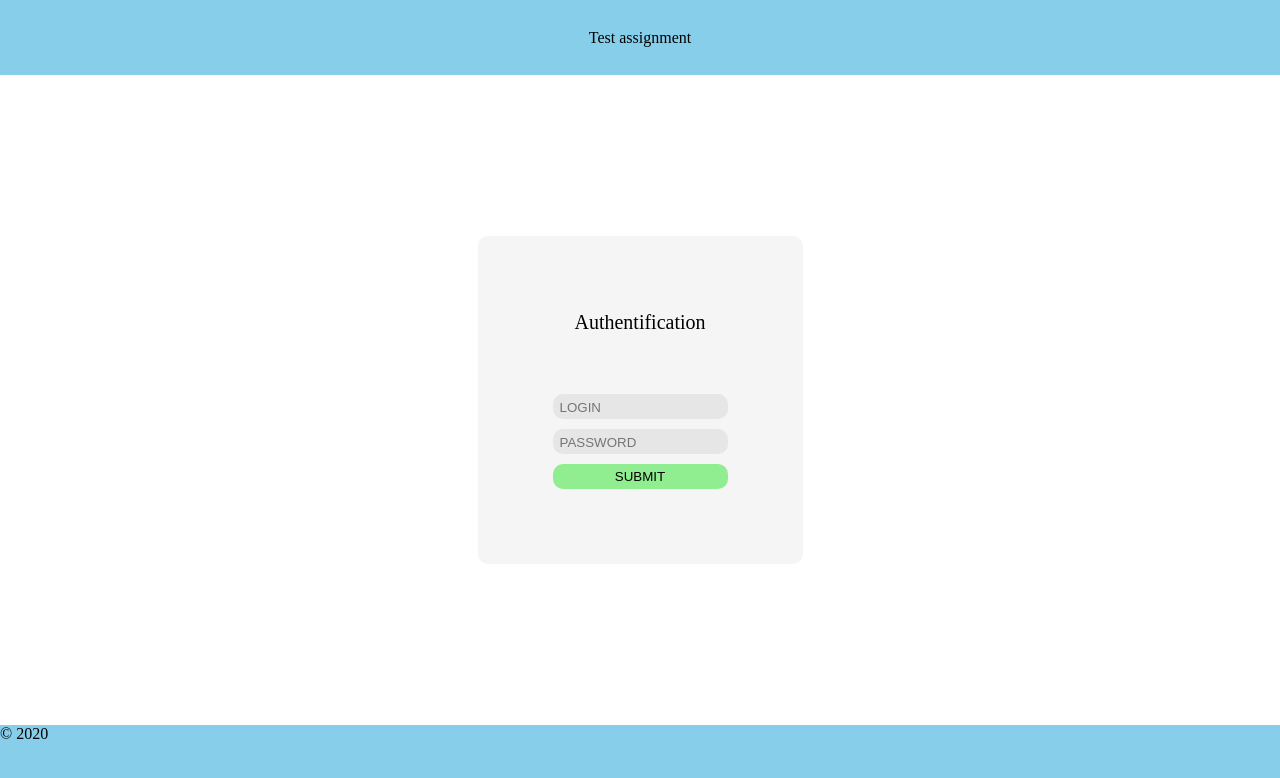
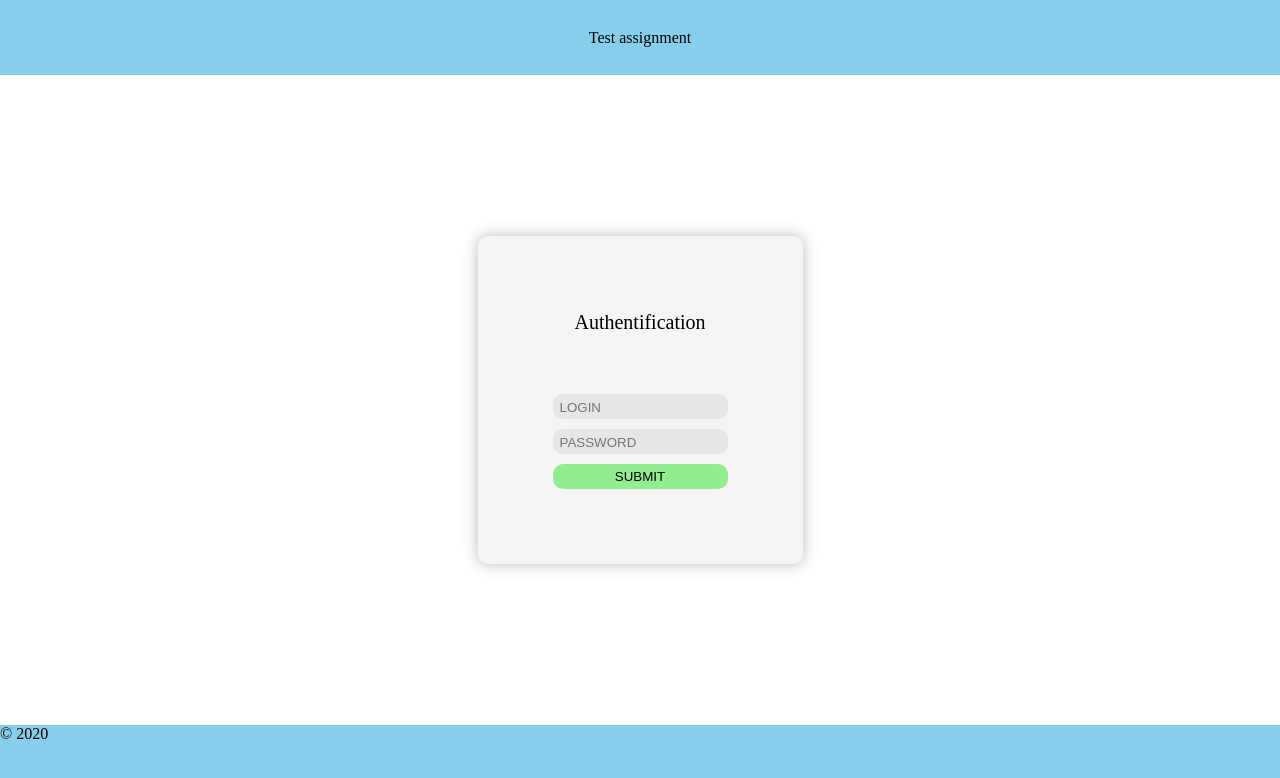
Before and after one commit to soldor37/authAsign, a Vue app: page /auth in a window 1280 px wide. Shown: the top 778 px of the page. Built offline with nearby package versions, Linux system fonts and the light colour scheme.

Commit message:
auth window shadow

```diff
--- a/src/components/AuthPage.vue
+++ b/src/components/AuthPage.vue
@@ -45,6 +45,7 @@ export default {
   justify-content: space-between;
   align-items: center;
   border-radius: 10px;
+  box-shadow: 0 0 15px rgba(122,122,122,0.5);
 }
 .window__wrap-input{
   margin-top: 10px;
```
